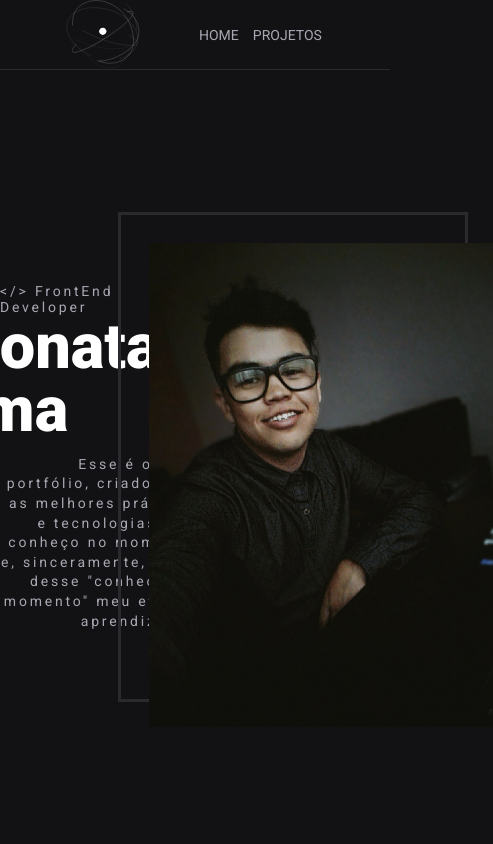
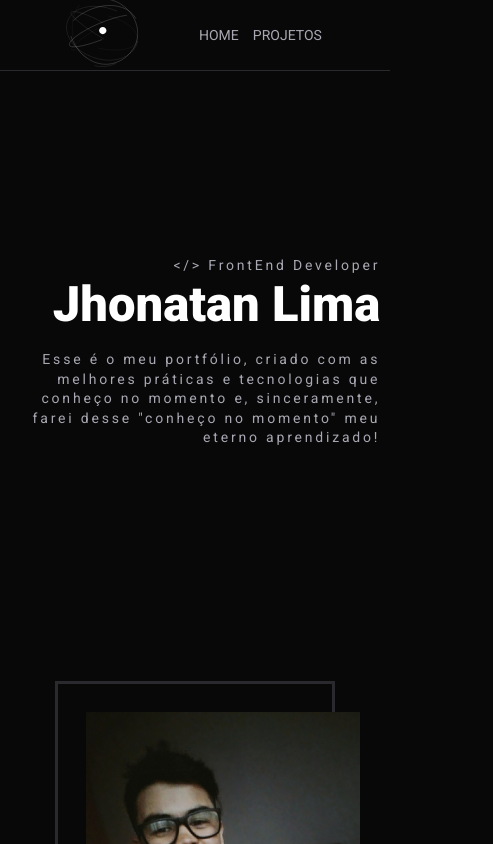
Before and after one commit to ojhones/justMe, a Next.js app: page / in a window 390 px wide. Shown: the top 844 px of the page, 493 px wide, since content can reach past the window. Built offline with nearby package versions, Linux system fonts and the light colour scheme.

Commit message:
Adjust initial style of mobile

```diff
--- a/src/components/Header/styles.ts
+++ b/src/components/Header/styles.ts
@@ -1,7 +1,7 @@
 import styled from "styled-components";
 
 export const Container = styled.header`
-  height: 5rem;
+  min-height: 5rem;
   border-bottom: 0.5px solid var(--gray-800);
 
   div {
--- a/src/pages/index.tsx
+++ b/src/pages/index.tsx
@@ -18,6 +18,8 @@ export default function Home() {
         <div>
           <img src="/images/jhonatanLima.jpg" alt="Apenas eu!" />
         </div>
+
+        <h3>Jhonatan</h3>
       </aside>
     </S.Container>
   )
--- a/src/styles/GobalStyle.ts
+++ b/src/styles/GobalStyle.ts
@@ -14,6 +14,7 @@ export default createGlobalStyle`
     --gray-300: #a8a8b3;
     --gray-800: #29292e;
     --gray-900: #121214;
+    --gray-1000: #080808;
 
     --animate-delay: 1s;
     --animate-duration: 900ms;
@@ -32,7 +33,7 @@ export default createGlobalStyle`
   }
 
   body {
-    background: var(--gray-900);
+    background: var(--gray-1000);
     color: var(--white);
   }
 
--- a/src/styles/pages/index.ts
+++ b/src/styles/pages/index.ts
@@ -2,11 +2,15 @@ import styled from "styled-components";
 
 export const Container = styled.div`
   width: 100%;
-  height: calc(100vh - 5rem);
+  min-height: calc(100vh - 5rem);
 
   display: flex;
   align-items: center;
   justify-content: center;
+
+  @media (max-width: 902px) {
+    flex-direction: column;
+  }
 
   aside {
     width: 50%;
@@ -17,6 +21,11 @@ export const Container = styled.div`
     align-items: flex-end;
     flex-direction: column;
     justify-content: center;
+
+    @media (max-width: 902px) {
+      width: 95%;
+      height: calc(75vh - 5rem);
+    }
 
     > span {
       font-size: 1rem;
@@ -31,6 +40,10 @@ export const Container = styled.div`
       font-weight: 900;
       font-size: 4.5rem;
       line-height: 4.5rem;
+
+      @media (max-width: 902px) {
+        font-size: 3.5rem;
+      }
     }
 
     p {
@@ -48,6 +61,17 @@ export const Container = styled.div`
     + aside {
       align-items: center;
 
+      h3 {
+        top: -20%;
+        right: -45%;
+        position: relative;
+
+        font-size: 3rem;
+        letter-spacing: 1rem;
+        color: var(--gray-800);
+        transform: rotate(90deg);
+      }
+
       div {
         position: relative;
 
@@ -55,6 +79,11 @@ export const Container = styled.div`
         height: 35rem;
 
         border: 3px solid var(--gray-800);
+
+        @media (max-width: 902px) {
+          width: 20rem;
+          height: 30rem;
+        }
 
         img {
           top: 2rem;
```
